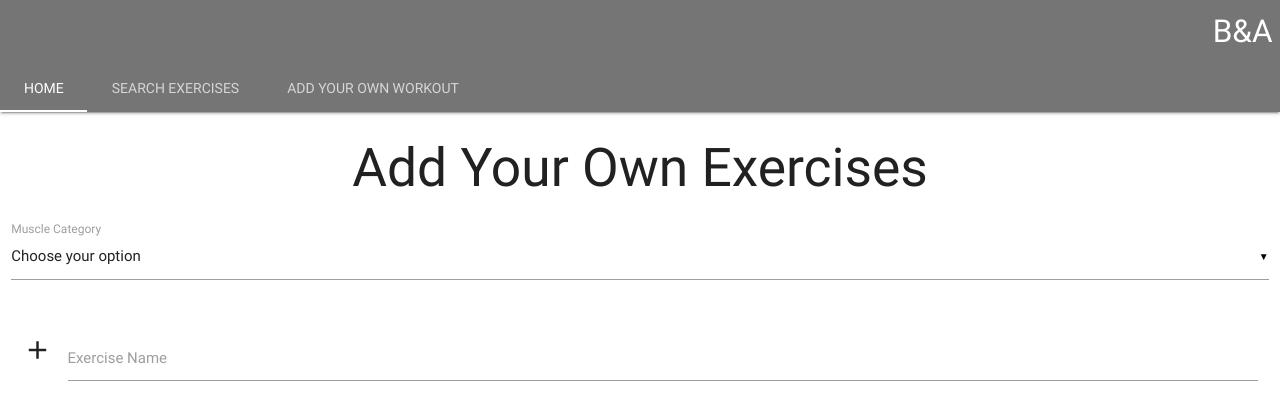
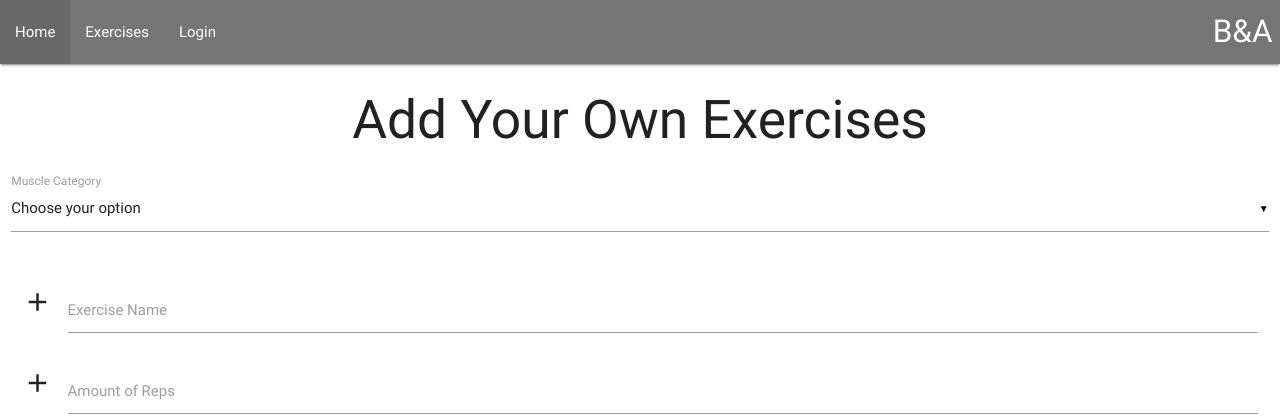
Before and after one commit to aliciarawlings/data_centric_milestone, a Flask app: page /add_exercise in a window 1280 px wide. Shown: the top 417 px of the page. Run offline with Flask 2, Linux system fonts and the light colour scheme; data that the repository does not hold is empty; some libraries are stand-ins or nearby versions.

Commit message:
changed navbar, font is smaller

```diff
--- a/app.py
+++ b/app.py
@@ -70,6 +70,11 @@
             return redirect(url_for('userprofile'))
     return render_template('login.html', error=error)
 
+@app.route('/login_page')
+def login_page():
+    return render_template('login.html')
+
+
 ##The users Profile they see when they login
 @app.route('/userprofile')
 def userprofile():
--- a/templates/base.html
+++ b/templates/base.html
@@ -11,19 +11,18 @@
 <body>
 <header>
 
-  <nav class="nav-extended grey darken-1">
-    <div class="nav-wrapper">
+
+  <nav>
+    <div class="nav-wrapper grey darken-1">
       <a href="#" class="brand-logo right">B&A</a>
-    </div>
-    <div class="nav-content">
-      <ul class="tabs tabs-transparent">
-         <li class="tab"><a href="{{url_for('index_page')}}">Home</a></li>
-        <li class="tab"><a href="{{url_for('get_exercises')}}">Search Exercises</a></li>
-       <li class="tab"><a href="{{url_for('add_exercise')}}">Add Your own Workout</a></li>
-
+      <ul id="nav-mobile" class="left hide-on-med-and-down">
+        <li><a href="{{url_for('index_page')}}">Home</a></li>
+        <li><a href="{{url_for('get_exercises')}}">Exercises</a></li>
+         <li><a href="{{url_for('login')}}">Login</a></li>
       </ul>
     </div>
   </nav>
+
 
 
 
```
